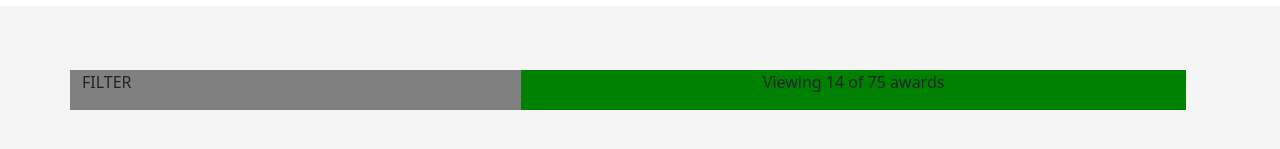
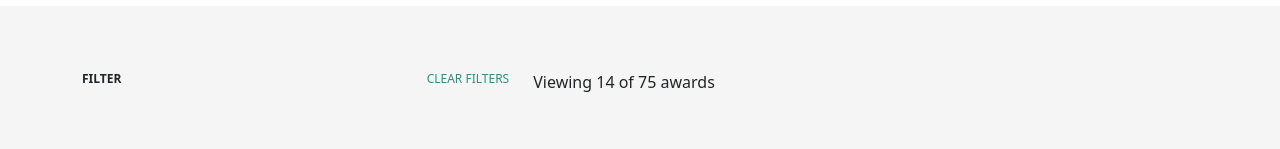
Before and after one commit to Liam-gosnell/WolfgangTest, a React (Create React App) app: page / in a window 1280 px wide. Shown: the part 871-1020 px from the top of the page. Built offline with nearby package versions, Linux system fonts and the light colour scheme.

Commit message:
Added styles to awards section

```diff
--- a/src/App.css
+++ b/src/App.css
@@ -11,7 +11,7 @@
 
   .column {
     display: flex;
-    flex-direction: column;
+    flex-direction: row;
     flex-basis: 100%;
     flex: 0.3;
   }
--- a/src/Awards.css
+++ b/src/Awards.css
@@ -7,14 +7,39 @@
 }
 
 .col-filters {
-    background-color: grey;
+    background-color: transparent;
     display: flex;
     flex: 0.4;
 }
 
+.col-filters > p{
+    color: #6E6E6E !important;
+}
+
+.column__left {
+    margin-right: auto;
+    margin-left: 0;
+}
+
+.column__left > p {
+    font-size: 12px;
+    font-weight: 600;
+}
+
+.column__right {
+    margin-left: auto;
+    margin-right: 0;
+}
+
+.column__right > p {
+    font-size: 12px;
+    font-weight: 400;
+    color: #38897e;
+}
+
+
 .col-awards {
-    background-color: green;
-    display: flex;
+    background-color: transparent;
     align-items: center;
     align-content: center;
     flex: 0.6;
--- a/src/Awards.js
+++ b/src/Awards.js
@@ -7,7 +7,12 @@ function Awards() {
             <div className="container">
                 <div className="row">
                     <div className="column col-filters">
-                        <p>FILTER</p>
+                        <div className="column__left">
+                            <p>FILTER</p>
+                        </div>
+                        <div className="column__right">
+                            <p>CLEAR FILTERS</p>
+                        </div>
                     </div>
                     <div className="column col-awards">
                         <p>Viewing 14 of 75 awards</p>
--- a/src/Header.js
+++ b/src/Header.js
@@ -4,10 +4,12 @@ import './Header.css'
 
 function Header() {
     return (
-        <div className="header">
+        <div className="header white-line">
             <Navigation />
-            <div className="banner__content">
+            <div className="header-wrapper white-line">
+                <div className="banner__content">
                 <h1>The Awards Wall</h1>
+                </div>
             </div>
         </div>
     )
```
Also changed, not shown: src/Header.css (line endings or trailing spaces).
